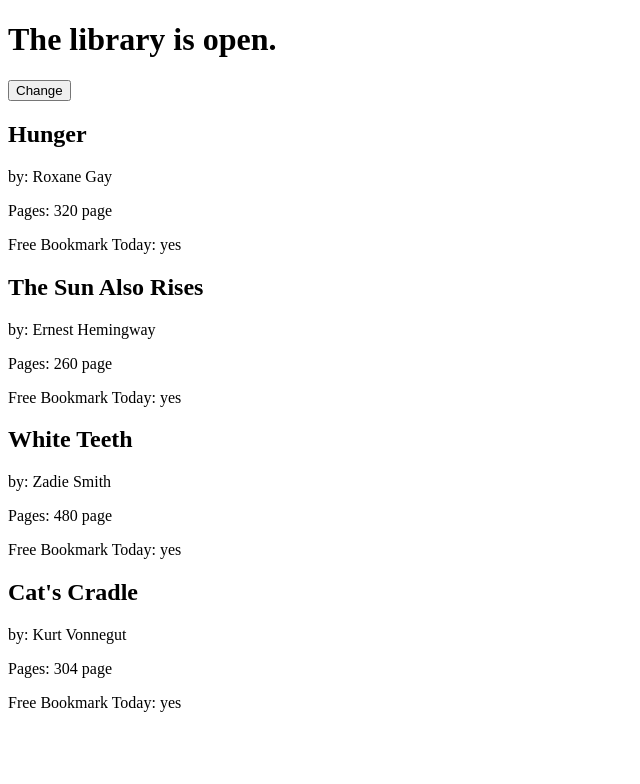
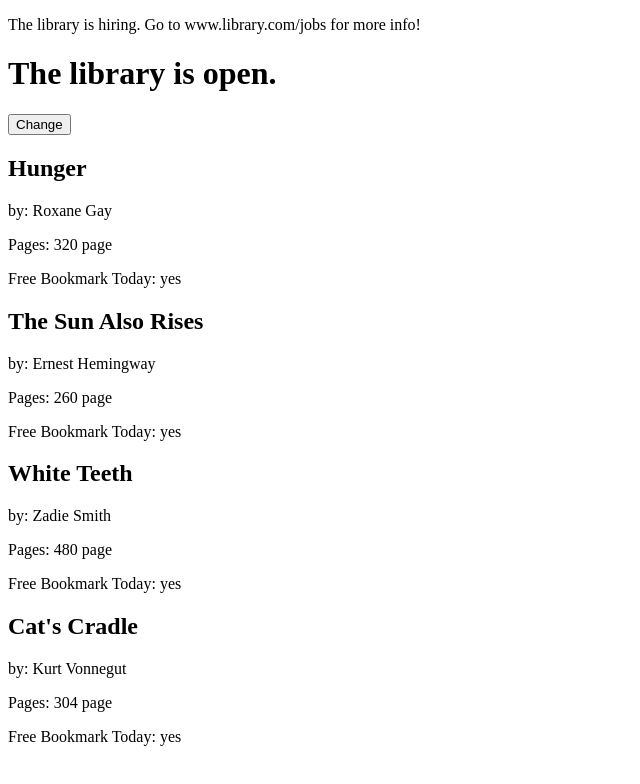
Before and after one commit to rimij405/igme-430-review, a React (Create React App) app in the folder exercises/3_react-essentials/react-is-fun-01/: page / in a window 1280 px wide. Shown: the top 784 px of the page, without its empty margins (0-640 px from the left). Built offline with nearby package versions, Linux system fonts and the light colour scheme.

Commit message:
Additional composition

```diff
--- a/exercises/3_react-essentials/react-is-fun-01/src/index.js
+++ b/exercises/3_react-essentials/react-is-fun-01/src/index.js
@@ -19,11 +19,22 @@
   );
 };
 
+const Hiring = () =>
+  <div>
+    <p>The library is hiring. Go to www.library.com/jobs for more info!</p>
+  </div>;
+
+const NotHiring = () =>
+  <div>
+    <p>The library is not hiring. Check back later for more info!</p>
+  </div>;
+
 class Library extends Component {
 
   state = {
     freeBookmark: true,
-    open: true
+    open: true,
+    hiring: true
   }
 
   toggle = () => {
@@ -37,6 +48,7 @@
     const {books} = this.props;
     return (
       <div>
+        {this.state.hiring ? <Hiring /> : <NotHiring />}
         <h1>The library is {this.state.open ? 'open' : 'closed'}.</h1>
         <button onClick={this.toggle}>Change</button>
         {books.map((book, id) => {
```
